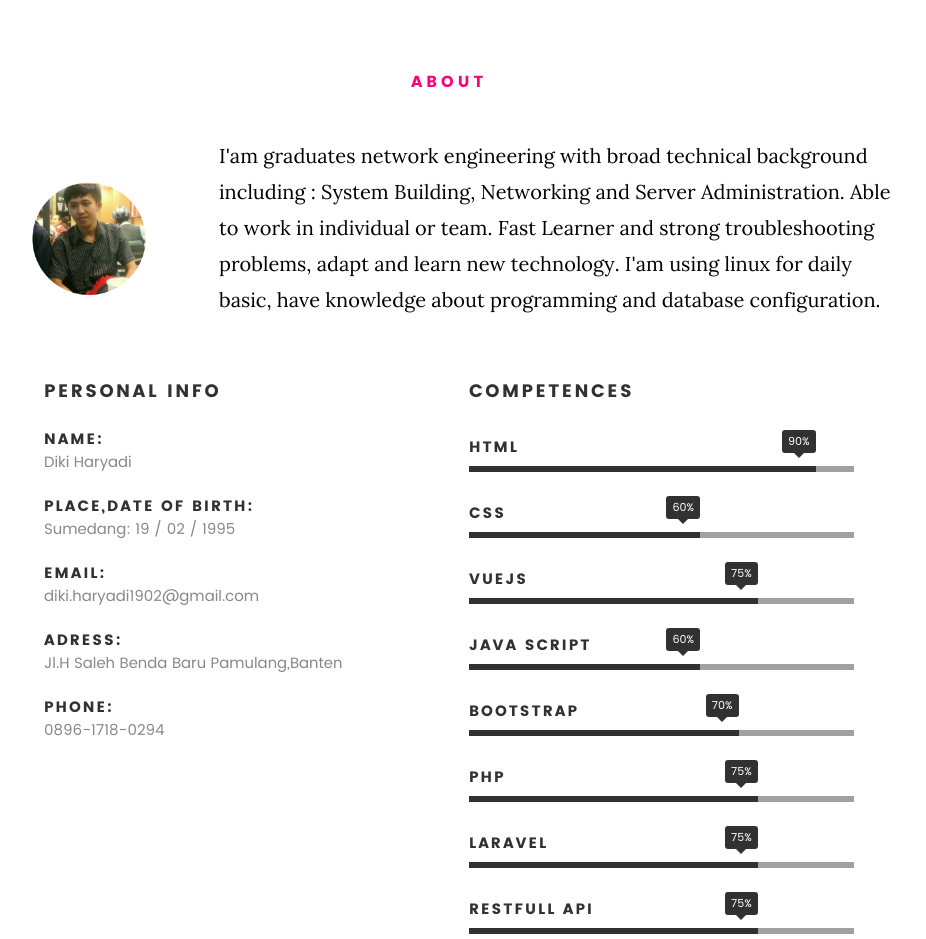
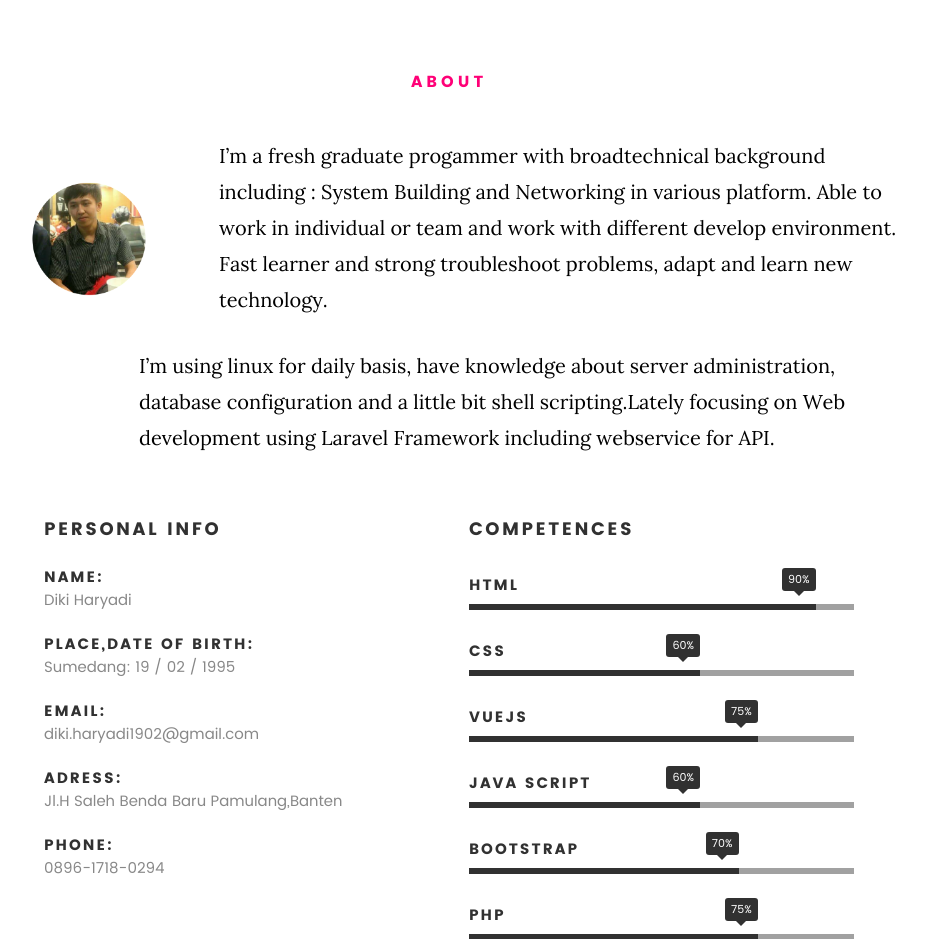
Before and after one commit to dikiharyadi19/dikki.github.io, a plain HTML site: page index.html in a window 1280 px wide. Shown: the part 917-1856 px from the top of the page, without its empty margins (191-1117 px from the left). Drawn offline with Linux system fonts and the light colour scheme; files whose address does not match are found by name.

Commit message:
change about info

```diff
--- a/index.html
+++ b/index.html
@@ -106,19 +106,13 @@
    				<img src="images/me.png" alt="Profile Picture">
 
    				<p class="lead">
-						I'am graduates network engineering
-						with broad technical background including :
-						System Building, Networking and Server Administration.
+						I’m a fresh graduate progammer with broadtechnical background including : System Building and Networking in various platform. Able to work in individual or team and work with different develop environment. Fast learner and strong troubleshoot problems, adapt and learn new technology.
 
-						Able to work in individual or team.
+					 </p>
 
-						Fast Learner and strong troubleshooting problems,
-						adapt and learn new technology.
+					 <p class="lead">
 
-						I'am using linux for daily basic, have knowledge about
-						programming and database configuration.
-
-
+							I’m using linux for daily basis, have knowledge about server administration, database configuration and a little bit shell scripting.Lately focusing on  Web development using Laravel Framework including webservice for API.
 					 </p>
    			</div>
 
```
